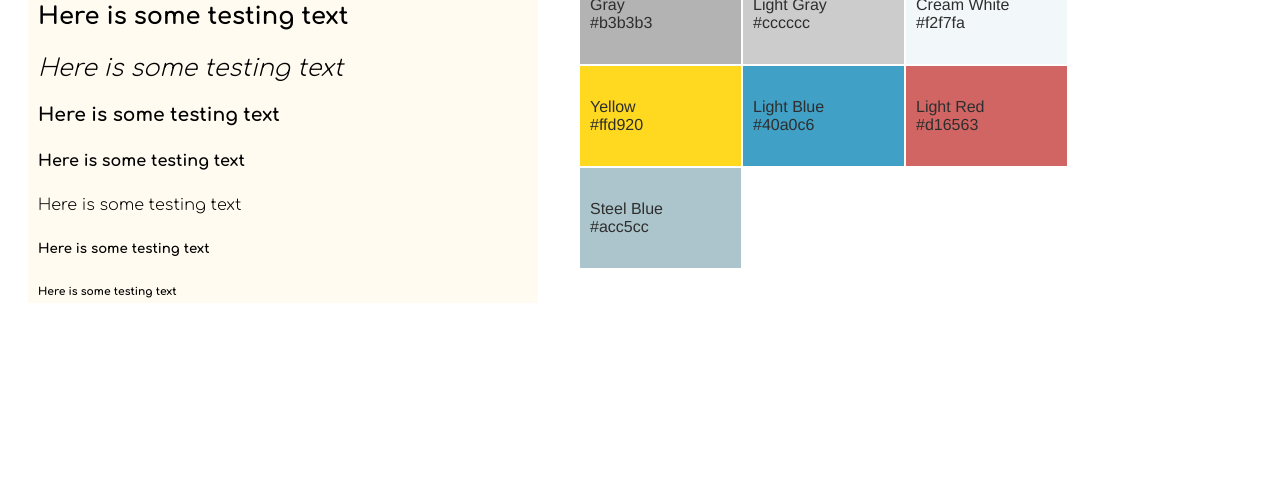
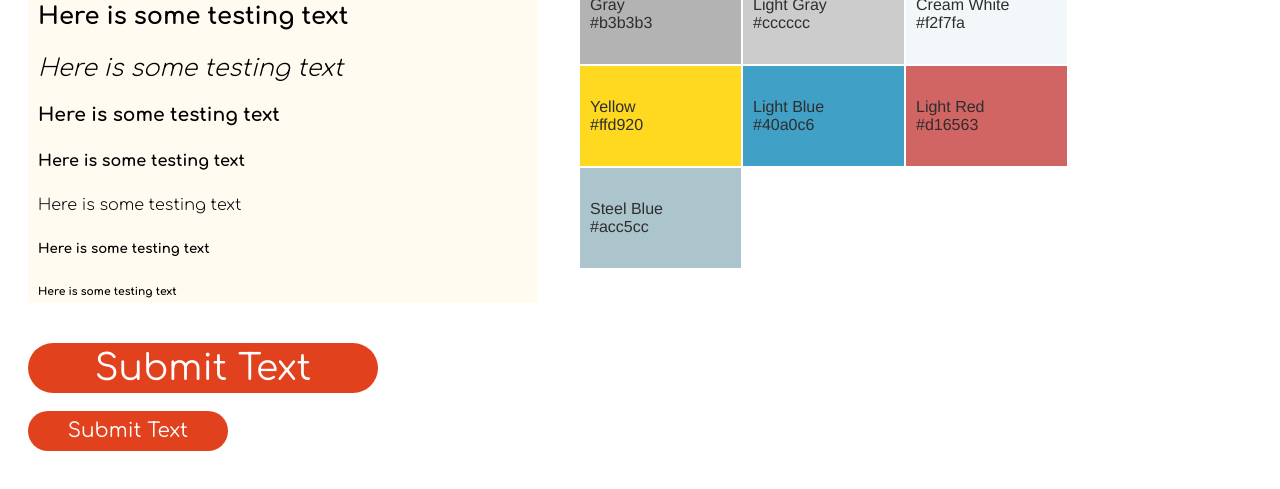
Before and after one commit to Adespinoza/outofpocket, a plain HTML site: page style_guide.html in a window 1280 px wide. Shown: the part 291-780 px from the top of the page. Drawn offline with Linux system fonts and the light colour scheme.

Commit message:
Button Style Upgrade

```diff
--- a/style_guide.html
+++ b/style_guide.html
@@ -77,6 +77,32 @@
   .item {
     margin: 20px;
   }
+  .button-large {
+    font-family: 'Comfortaa', serif;
+    font-size: 2.25em;
+    color: #ffffff;
+    background-color: #E2411E;
+    border: none;
+    cursor: pointer;
+    padding: 0px 30px;
+    display: inline-block;
+    border-radius: 50px;
+    width: 350px;
+    height: 50px;
+  }
+  .button-small {
+    font-family: 'Comfortaa', serif;
+    font-size: 1.25em;
+    color: #ffffff;
+    background-color: #E2411E;
+    border: none;
+    cursor: pointer;
+    padding: 0px 30px;
+    display: inline-block;
+    border-radius: 50px;
+    width: 200px;
+    height: 40px;
+  }
   td {
     width: 150px;
     height: 100px;
@@ -128,5 +154,13 @@
       </table>
     </div>
   </div>
+  <div class="item">
+    <div class="container row">
+      <div class="container column">
+        <button class="button-large">Submit Text</button><br/>
+        <button class="button-small">Submit Text</button>
+      </div>
+    </div>
+  </div>
 </body>
 </html>
```
